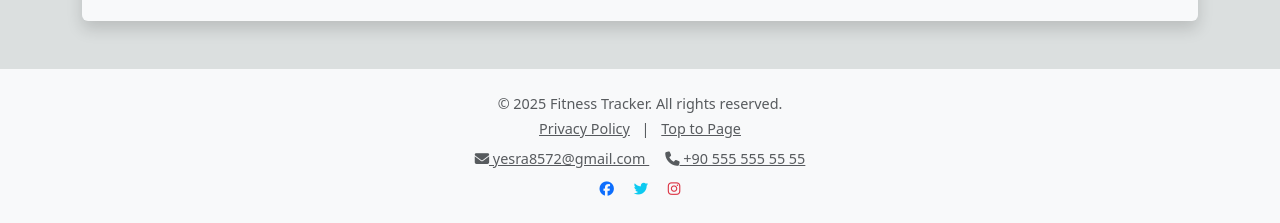
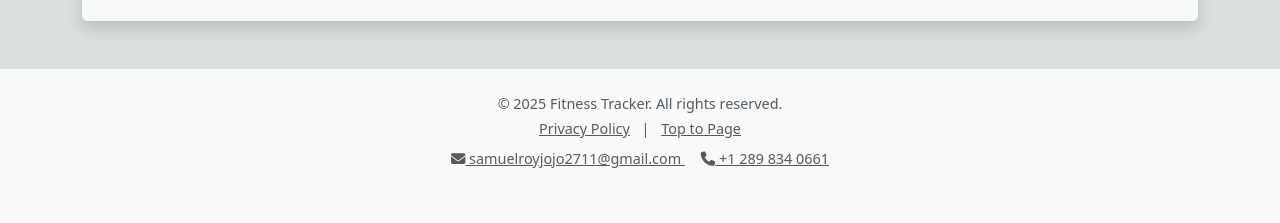
Before and after one commit to Sam-271102/Fitness-Tracker, a plain HTML site: page index.html in a window 1280 px wide. Shown: the part 1795-2018 px from the top of the page. Drawn offline with nearby package versions, Linux system fonts and the light colour scheme.

Commit message:
Your commit message

```diff
--- a/index.html
+++ b/index.html
@@ -170,18 +170,18 @@
     <!-- Contact Info -->
     <div>
       <a href="mailto:yesra8572@gmail.com" class="text-muted me-3">
-        <i class="fa fa-envelope"></i> yesra8572@gmail.com
+        <i class="fa fa-envelope"></i> samuelroyjojo2711@gmail.com
       </a>
       <a href="tel:+905555555555" class="text-muted">
-        <i class="fa fa-phone"></i> +90 555 555 55 55
+        <i class="fa fa-phone"></i> +1 289 834 0661
       </a>
     </div>
 
     <!-- Social Media Icons -->
     <div class="mt-2">
-      <a href="https://facebook.com" class="text-primary me-3"><i class="fab fa-facebook"></i></a>
-      <a href="https://twitter.com" class="text-info me-3"><i class="fab fa-twitter"></i></a>
-      <a href="https://instagram.com" class="text-danger"><i class="fab fa-instagram"></i></a>
+      <a href="https://facebook.com" class="text-primary me-3"><i class="-facebook"></i></a>
+      <a href="https://twitter.com" class="text-info me-3"><i class="-twitter"></i></a>
+      <a href="https://instagram.com" class="text-danger"><i class="-instagram"></i></a>
     </div>
   </footer>
 
```
Also changed, not shown: 1 other file.
